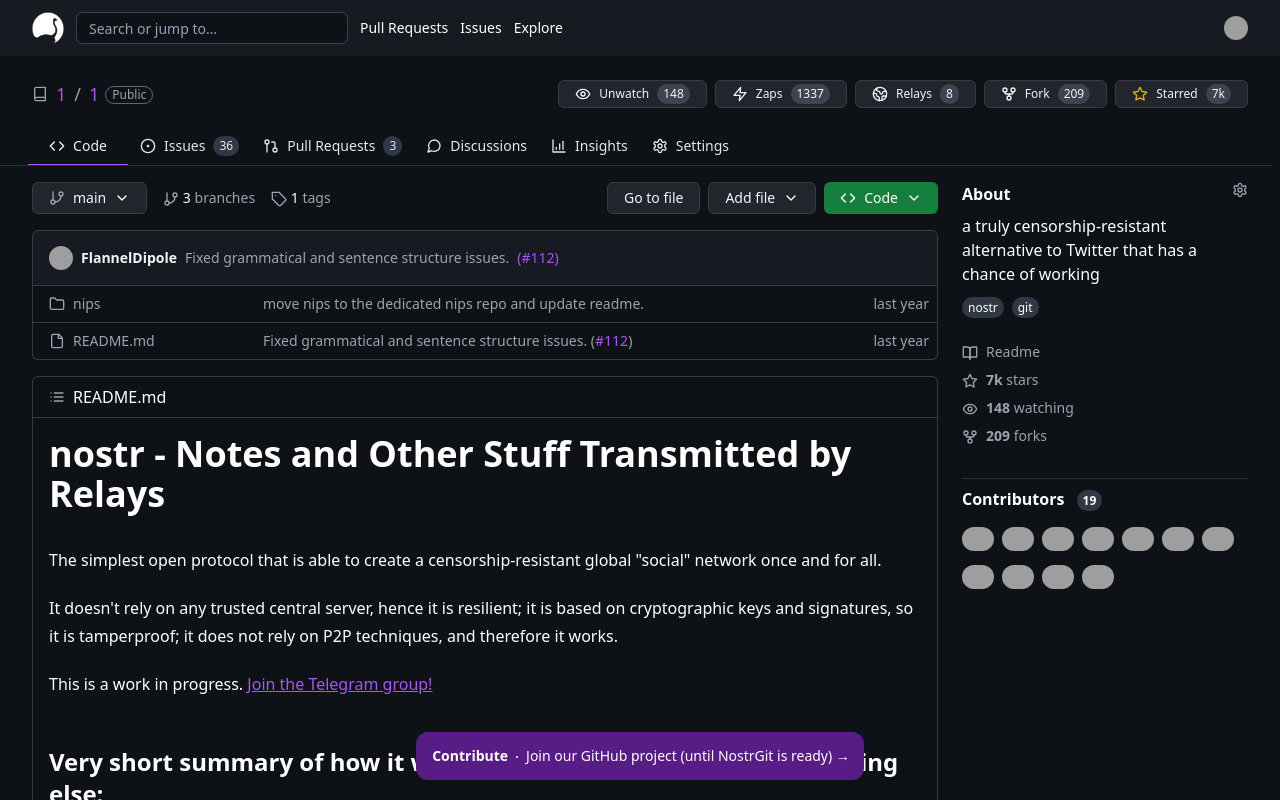
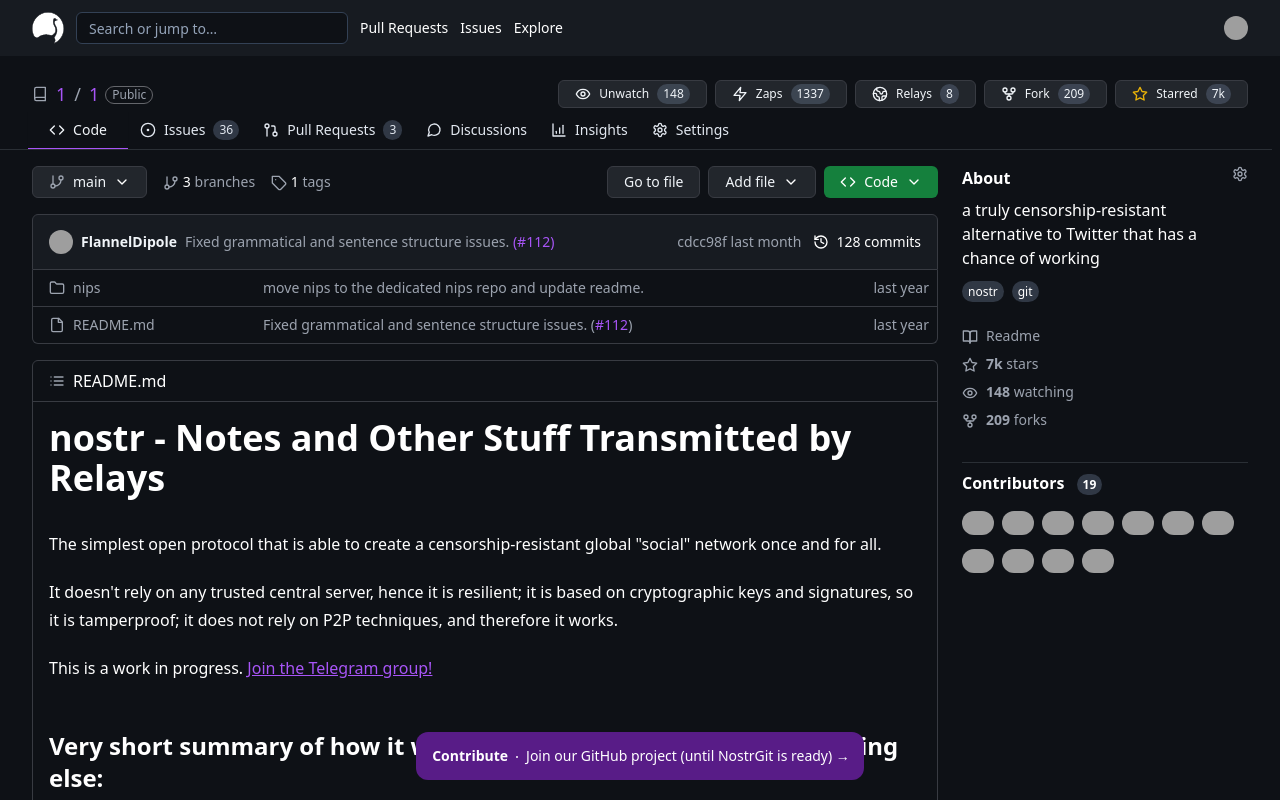
Before and after one commit to NostrGit/NostrGit, a Next.js app: page /1/1 in a window 1280 px wide. Shown: the top 800 px of the page. Built offline with nearby package versions, Linux system fonts and the light colour scheme; grey boxes are pictures that could not be loaded.

Commit message:
bring over latest changes

```diff
--- a/src/app/[entity]/[repo]/page.tsx
+++ b/src/app/[entity]/[repo]/page.tsx
@@ -15,6 +15,7 @@ import {
   GitFork,
   GitPullRequest,
   Globe2,
+  History,
   List,
   MessageCircle,
   Settings,
@@ -28,6 +29,7 @@ import { Badge } from "@/components/ui/badge";
 import { Contributors } from "@/components/ui/contributors";
 import Banner from "@/components/banner";
 import DemoReadme from "@/components/demo-readme";
+import { ListHeader } from "@/components/ui/list-header";
 
 
 export default function RepoPage({
@@ -92,7 +94,7 @@ export default function RepoPage({
           </div>
         </div>
 
-        <Tabs defaultValue="code" className="my-4 -ml-2 w-full">
+        <Tabs defaultValue="code" className="mb-4 -ml-2 w-full">
           <TabsList>
             <TabsTrigger value="code">
               <Code className="mr-2 h-4 w-4" />
@@ -127,7 +129,6 @@ export default function RepoPage({
             <p className="text-sm text-slate-500 dark:text-slate-400"></p>
           </TabsContent>
         </Tabs>
-
         <div className="grid grid-cols-4 gap-6">
           <div className="col-span-3">
             <div className="flex justify-between">
@@ -172,26 +173,52 @@ export default function RepoPage({
             </div>
 
             <main className="mt-4">
-              <div className="inline-flex h-14 w-full items-center rounded-md rounded-bl-none rounded-br-none border bg-[#171B21] py-2 px-4 text-sm font-medium dark:border-[#383B42] dark:text-slate-100">
-                <div className="flex items-center space-x-2">
-                  <a href="/FlannelDipole">
+              <ListHeader
+                icon={
+                  <Link href="/FlannelDipole">
                     <Avatar className="h-6 w-6">
                       <AvatarImage src="https://avatars.githubusercontent.com/u/50970165?s=48&amp;v=4" />
                       <AvatarFallback>CN</AvatarFallback>
                     </Avatar>
-                  </a>
-                  <strong>FlannelDipole</strong>
-                  <span className="text-gray-400">
-                    Fixed grammatical and sentence structure issues.
-                  </span>{" "}
-                  <a className="text-purple-500" href="#">
-                    (#112)
-                  </a>
-                </div>
-              </div>
+                  </Link>
+                }
+                title={
+                  <>
+                    <strong>FlannelDipole</strong>
+                    <span className="text-gray-400">
+                      Fixed grammatical and sentence structure issues.{" "}
+                      <Link href="#" className="text-purple-500">
+                        (#112)
+                      </Link>
+                    </span>
+                  </>
+                }
+                actionArea={
+                  <div className="text-gray-400">
+                    <Link href="#">cdcc98f last month</Link>{" "}
+                    <Link
+                      href="#"
+                      className="text-white hover:text-purple-500"
+                    >
+                      <History className="ml-2 mr-1 -mt-0.5 inline h-4 w-4" />{" "}
+                      128 commits
+                    </Link>
+                  </div>
+                }
+              />
               <div className="overflow-hidden rounded-md rounded-tr-none rounded-tl-none border border-t-0 dark:border-[#383B42]">
                 <ul className="divide-y dark:divide-[#383B42]">
                   <li className="grid grid-cols-4 p-2 text-sm text-gray-400 hover:bg-[#171B21]">
+
+
+
+
+
+
+
+
+
+
                     <div className="flex items-center gap-2">
                       <Folder className="ml-2 h-4 w-4 text-gray-400" />{" "}
                       <a
@@ -234,29 +261,29 @@ export default function RepoPage({
                         )
                       </a>
                     </div>
-
                     <div className="text-right">last year</div>
                   </li>
                 </ul>
               </div>
-
               <div className="mt-4 overflow-hidden rounded-md border dark:border-[#383B42]">
                 <div className="flex items-center gap-2 border-b p-2 dark:border-[#383B42]">
                   <List className="ml-2 h-4 w-4 text-gray-400" />{" "}
                   <a
                     className="hover:text-purple-500 hover:underline"
-                    href="#"
+                    href="#readme"
                   >
                     README.md
                   </a>
                 </div>
-                <article className="prose max-w-full p-4 text-white dark:prose-invert prose-a:text-purple-500">
+                <article
+                    id="readme"
+                    className="prose max-w-full p-4 text-white dark:prose-invert prose-a:text-purple-500"
+                  >
                   <DemoReadme /> {/* TODO: use next-markdown here */}
                 </article>
               </div>
             </main>
           </div>
-
           <aside className="col-span-1 space-y-2">
             <div className="flex justify-between">
               <h3 className="font-bold">About</h3>
@@ -266,10 +293,8 @@ export default function RepoPage({
               a truly censorship-resistant alternative to Twitter that has a
               chance of working
             </p>
-
             <Badge className="mr-2">nostr</Badge>
             <Badge className="mr-2">git</Badge>
-
             <ul className="space-y-2 border-b border-gray-400/20 pt-4 pb-8 text-sm text-gray-400">
               <li>
                 <BookOpen className="mr-2 inline h-4 w-4" />
@@ -288,12 +313,10 @@ export default function RepoPage({
                 <strong>209</strong> forks
               </li>
             </ul>
-
             <div className="">
               <h3 className="mb-4 font-bold">
                 Contributors <Badge className="ml-2">19</Badge>
               </h3>
-
               <Contributors />
             </div>
           </aside>
--- a/src/app/layout.tsx
+++ b/src/app/layout.tsx
@@ -9,10 +9,10 @@ export default function RootLayout({
   return (
     <html lang="en">
       <body className="dark">
-        <div
-          style={{ minWidth: 1050 /* until we have mobile ready */ }}
-          className="min-h-screen bg-white text-white dark:bg-[#0E1116]"
-        >
+      <div
+        style={{ minWidth: 1080 }}
+        className="dark min-h-screen bg-white text-white dark:bg-[#0E1116]"
+      >
           <Header />
           {children}
         </div>
```
